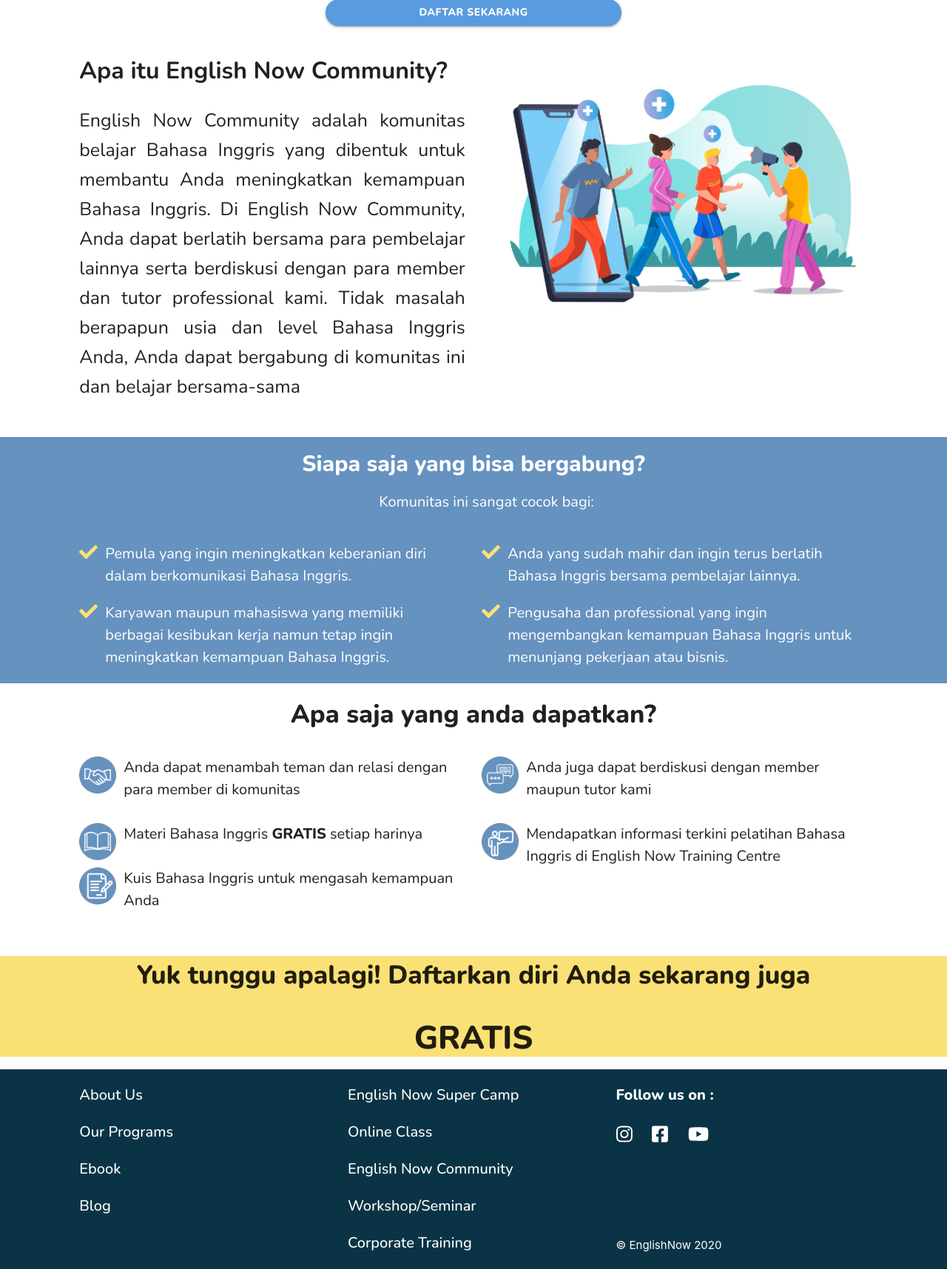
After one commit to sirajul777/enowtraining, a CodeIgniter app: page /enow/index.php/community/index in a window 1280 px wide. The commit adds this page. Shown: the part 485-2201 px from the top of the page at 74% size. Run offline with CodeIgniter, Linux system fonts and the light colour scheme; some libraries are stand-ins or nearby versions.

Commit message:
fix supercamp dan menambah community

```diff
--- a/application/config/config.php
+++ b/application/config/config.php
@@ -23,7 +23,7 @@ defined('BASEPATH') or exit('No direct script access allowed');
 | a PHP script and you can easily do that on your own.
 |
 */
-$config['base_url'] = 'http://englishnow.epizy.com/';
+$config['base_url'] = 'http://localhost/enow/';
 
 /*
 |--------------------------------------------------------------------------
--- /dev/null
+++ b/application/controllers/Community.php
@@ -0,0 +1,14 @@
+<?php
+defined('BASEPATH') or exit('No direct script access allowed');
+
+class Community extends CI_Controller
+{
+    public function index()
+    {
+        $this->load->view('template/header');
+        $this->load->view('template/navbar');
+        $this->load->view('homepage/community');
+        $this->load->view('template/foot');
+        $this->load->view('template/footer');
+    }
+}
--- /dev/null
+++ b/application/views/homepage/community.php
@@ -0,0 +1,104 @@
+<!-- head community -->
+<div class="community">
+    <div class="container">
+        <div class="center h-supercamp">
+            <h>English Now Community</h>
+        </div>
+        <div class="row">
+            <div class="video-center">
+                <div class="video-container">
+                    <iframe class="mini-video" src=https://youtu.be/Ev_-gOW-gMo?list=RDEv_-gOW-gMo" frameborder="0" allowfullscreen></iframe>
+                </div>
+            </div>
+            <a class="btn tombol5 center" type="button" href="#">Daftar Sekarang</a>
+        </div>
+
+        <div class="row">
+            <div class="col s12 m6">
+                <h4 class="h-community">Apa itu English Now Community?</h4>
+                <p class="p-community">English Now Community adalah komunitas belajar Bahasa Inggris yang dibentuk untuk membantu Anda meningkatkan kemampuan Bahasa Inggris. Di English Now Community, Anda dapat berlatih bersama para pembelajar lainnya serta berdiskusi dengan para member dan tutor professional kami. Tidak masalah berapapun usia dan level Bahasa Inggris Anda, Anda dapat bergabung di komunitas ini dan belajar bersama-sama</p>
+            </div>
+            <div class="col s12 m6">
+                <img class="responsive-img" src="<?= base_url(); ?>assets/img/Community.png" alt="">
+            </div>
+        </div>
+    </div>
+</div>
+<!-- end head community -->
+
+
+<!-- collect -->
+<div class="collect">
+    <div class="container">
+        <h4 class="h-collect center">Siapa saja yang bisa bergabung?</h4>
+        <p class="p-collect center">Komunitas ini sangat cocok bagi:</p>
+        <div class="row">
+            <div class="col s12 m6">
+                <div class="dasar">
+                    <i class="fas fa-check"></i>
+                    <p class="p-collect">Pemula yang ingin meningkatkan keberanian diri dalam berkomunikasi Bahasa Inggris.</p>
+                </div>
+                <div class="dasar">
+                    <i class="fas fa-check"></i>
+                    <p class="p-collect">Karyawan maupun mahasiswa yang memiliki berbagai kesibukan kerja namun tetap ingin meningkatkan kemampuan Bahasa Inggris.
+                    </p>
+                </div>
+            </div>
+            <div class="col s12 m6">
+                <div class="dasar">
+                    <i class="fas fa-check"></i>
+
+                    <p class="p-collect">Anda yang sudah mahir dan ingin terus berlatih Bahasa Inggris bersama pembelajar lainnya.</p>
+                </div>
+                <div class="dasar">
+                    <i class="fas fa-check"></i>
+                    <p class="p-collect">Pengusaha dan professional yang ingin mengembangkan kemampuan Bahasa Inggris untuk menunjang pekerjaan atau bisnis.
+                </div>
+            </div>
+        </div>
+    </div>
+</div>
+<!-- end collect -->
+
+
+<!-- feedback -->
+<div class="feedback">
+    <div class="container">
+        <h4 class="h-feedback center">Apa saja yang anda dapatkan?</h4>
+        <div class="row">
+            <div class="col s12 m6">
+                <div class="feed-card">
+                    <img class="img-feedback" src="<?= base_url(); ?>assets/img/grub1.png" alt="">
+                    <p class="p-feedback">Anda dapat menambah teman dan relasi dengan para member di komunitas</p>
+                </div>
+                <div class="feed-card">
+                    <img class="img-feedback" src="<?= base_url(); ?>assets/img/grub2.png" alt="">
+                    <p class="p-feedback">Materi Bahasa Inggris <span>GRATIS</span> setiap harinya</p>
+                </div>
+                <div class="feed-card">
+                    <img class="img-feedback" src="<?= base_url(); ?>assets/img/grub3.png" alt="">
+                    <p class="p-feedback">Kuis Bahasa Inggris untuk mengasah kemampuan Anda</p>
+                </div>
+            </div>
+            <div class="col s12 m6">
+                <div class="feed-card">
+                    <img class="img-feedback" src="<?= base_url(); ?>assets/img/grub4.png" alt="">
+                    <p class="p-feedback">Anda juga dapat berdiskusi dengan member maupun tutor kami</p>
+                </div>
+                <div class="feed-card">
+                    <img class="img-feedback" src="<?= base_url(); ?>assets/img/grub5.png" alt="">
+                    <p class="p-feedback">Mendapatkan informasi terkini pelatihan Bahasa Inggris di English Now Training Centre</p>
+                </div>
+            </div>
+        </div>
+    </div>
+</div>
+<!-- end feedback -->
+
+
+<div class="quots">
+    <div class="container">
+        <p class="p-quots">Yuk tunggu apalagi! Daftarkan diri Anda sekarang juga</p>
+        <h3 class="h-quots center">GRATIS</h3>
+    </div>
+</div>
--- a/application/views/homepage/superchamp.php
+++ b/application/views/homepage/superchamp.php
@@ -7,7 +7,7 @@
         <div class="row">
             <div class="video-center">
                 <div class="video-container">
-                    <iframe class="mini-video" src="https://www.youtube.com/watch?v=YGpvJmL-2aU&list=RDMMEv_-gOW-gMo&index=3" frameborder="0" allowfullscreen></iframe>
+                    <iframe class="mini-video" src=https://youtu.be/Ev_-gOW-gMo?list=RDEv_-gOW-gMo" frameborder="0" allowfullscreen></iframe>
                 </div>
             </div>
 
@@ -50,10 +50,10 @@
                 <h3 class="h-contact center">Contact Us</h3>
             </div>
             <div class="col s12 center">
-                <a href="https://wa.me/6281316621562"><i class="fab fa-whatsapp"></i></a>
+                <a href="https://wa.me/6281316621562"><img src="<?= base_url('assets/'); ?>img/wa.png"></a>
             </div>
             <div class="col s12 center">
-                <p>Or</p>
+                <p>Atau email dibawah ini</p>
             </div>
         </div>
         <div class="row">
--- a/assets/css/enow.css
+++ b/assets/css/enow.css
@@ -70,9 +70,20 @@
 	color: #599bdf !important;
 }
 
+.btn.tombol5 {
+	justify-content: center;
+	align-items: center;
+	flex-wrap: wrap;
+	display: block;
+	background-color: #599bdf !important;
+	border-radius: 18px;
+	max-width: 400px;
+}
+
 .tombol2,
 .tombol3,
-.tombol4 {
+.tombol4,
+.tombol5 {
 	font-family: "Nunito", sans-serif;
 	font-weight: 800;
 	margin-bottom: 20px;
@@ -90,14 +101,29 @@ nav {
 	color: #4CAF50;
 }
 
+.fa-check {
+	color: #FAE175;
+	font-size: 25px;
+	position: absolute;
+}
+
 .h-about,
 .h-supercamp {
-	font-family: "Nunito",
-		sans-serif;
 	font-size: 28px;
 	color: #000;
 	font-weight: 700;
 	padding: 40px;
+}
+
+.h-community {
+	font-size: 32px;
+	font-weight: 700;
+	margin-bottom: 30px;
+}
+
+.p-community {
+	font-size: 25px;
+	text-align: left;
 }
 
 
@@ -110,13 +136,26 @@ nav {
 	padding: 10px 5px;
 }
 
+.h-collect {
+	color: #fff;
+	font-weight: 800;
+	font-size: 30px;
+	padding-top: 20px;
+}
+
+.p-collect {
+	color: #fff;
+	font-size: 20px;
+	position: relative;
+	margin-left: 35px;
+}
+
+
 .flow-text {
 	margin-top: 10px;
 }
 
 .h-baner {
-	font-family: "Nunito", sans-serif;
-	font-size: 20px;
 	color: #000;
 	font-weight: 700;
 	padding: 40px;
@@ -130,12 +169,41 @@ nav {
 
 .h-client,
 .h-about,
+.h-supercamp,
 .h-baner,
 .h-super,
 .h-class,
-.h-contact {
+.h-contact,
+.h-community,
+.p-community,
+.h-collect,
+.p-collect,
+.h-feedback,
+.p-feedback,
+.h-quots {
 	font-family: "Nunito",
 		sans-serif;
+}
+
+.h-feedback {
+	font-weight: 800;
+}
+
+.p-feedback {
+	font-size: 20px;
+	position: relative;
+	margin-left: 55px;
+	padding: 5px;
+}
+
+.p-feedback span {
+	font-weight: 800;
+	text-transform: uppercase;
+}
+
+.h-quots {
+	text-transform: uppercase;
+	font-weight: 800;
 }
 
 .h-super {
@@ -220,6 +288,13 @@ img {
 	border-style: none;
 }
 
+.img-feedback {
+	max-width: 50px;
+	max-height: 50px;
+	position: absolute;
+	margin-top: 5px;
+}
+
 .i-slide {
 	float: left;
 	width: 100% !important;
@@ -277,8 +352,13 @@ img {
 	max-width: 80% !important;
 }
 
-.superCamp {
+.superCamp,
+.collect {
 	background-color: #6692bf;
+}
+
+.card.card-collect {
+	background-color: #478DD4;
 }
 
 .quots p {
@@ -319,6 +399,9 @@ footer {
 	margin-top: 35%;
 }
 
+.dasar {
+	background-color: #6692BF;
+}
 
 
 
@@ -639,6 +722,12 @@ footer {
 		font-size: 38px;
 	}
 
+	.p-community {
+		font-size: 25px;
+		line-height: 40px;
+		text-align: justify;
+	}
+
 	.video-center {
 		margin-left: 29% !important;
 		margin-right: 29% !important;
```
Also changed, not shown: assets/img/Community.png (added), assets/img/check.png (added), assets/img/grub1.png (added), assets/img/grub2.png (added), assets/img/grub3.png (added), assets/img/grub4.png (added), assets/img/grub5.png (added), assets/img/wa.png (added).
